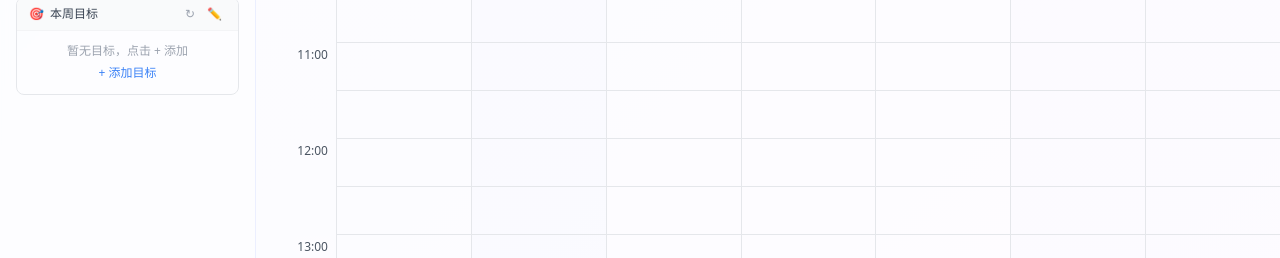
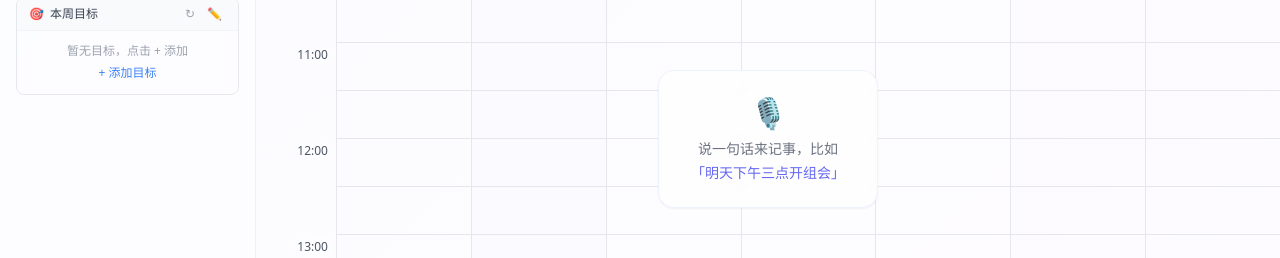
Before and after one commit to Yorushika114/CoreShift, a Next.js app: page / in a window 1280 px wide. Shown: the part 359-617 px from the top of the page. Built offline with nearby package versions, Linux system fonts and the light colour scheme; no server answers.

Commit message:
feat: 空日历增加语音引导提示，提升功能发现性

```diff
--- a/components/calendar/DayView.tsx
+++ b/components/calendar/DayView.tsx
@@ -118,6 +118,16 @@ export function DayView({ date, events, focusTime, onSlotClick, onEventClick }:
           style={{ height: `${48 * SLOT_HEIGHT}px` }}
           onClick={handleGridClick}
         >
+          {/* Empty state overlay */}
+          {timedEvents.length === 0 && allDayEvents.length === 0 && (
+            <div className="absolute inset-0 flex items-center justify-center pointer-events-none z-10">
+              <div className="text-center px-8 py-6 rounded-2xl bg-white/70 backdrop-blur-sm border border-indigo-100/50 shadow-sm">
+                <div className="text-3xl mb-2">🎙</div>
+                <p className="text-sm text-gray-500 mb-1">{t('emptyStateHint')}</p>
+                <p className="text-sm text-indigo-500 font-medium">「{t('emptyStateExample')}」</p>
+              </div>
+            </div>
+          )}
           {/* Time slots */}
           {Array.from({ length: 48 }, (_, i) => {
             const hour = Math.floor(i / 2);
--- a/components/calendar/WeekView.tsx
+++ b/components/calendar/WeekView.tsx
@@ -179,7 +179,17 @@ export function WeekView({
       </div>
 
       {/* Grid content */}
-      <div className="flex" style={{ height: `${48 * SLOT_HEIGHT}px` }}>
+      <div className="flex relative" style={{ height: `${48 * SLOT_HEIGHT}px` }}>
+        {/* Empty state overlay */}
+        {events.filter(e => !e.allDay).length === 0 && (
+          <div className="absolute inset-0 flex items-center justify-center pointer-events-none z-10">
+            <div className="text-center px-8 py-6 rounded-2xl bg-white/70 backdrop-blur-sm border border-indigo-100/50 shadow-sm">
+              <div className="text-3xl mb-2">🎙</div>
+              <p className="text-sm text-gray-500 mb-1">{t('emptyStateHint')}</p>
+              <p className="text-sm text-indigo-500 font-medium">「{t('emptyStateExample')}」</p>
+            </div>
+          </div>
+        )}
         {/* Time labels */}
         <div className="w-20 flex-shrink-0 relative">
           {Array.from({ length: 24 }, (_, hour) => (
--- a/lib/i18n.ts
+++ b/lib/i18n.ts
@@ -162,6 +162,8 @@ export const labels = {
     inlineCreateSaving: '保存中…',
     inlineCreateSuccess: '已创建',
     inlineCreateFailed: '创建失败，请重试',
+    emptyStateHint: '说一句话来记事，比如',
+    emptyStateExample: '明天下午三点开组会',
   },
   en: {
     settings: 'Settings',
@@ -314,6 +316,8 @@ export const labels = {
     inlineCreateSaving: 'Saving…',
     inlineCreateSuccess: 'Created',
     inlineCreateFailed: 'Failed to create, please retry',
+    emptyStateHint: 'Try saying something like',
+    emptyStateExample: 'Team meeting tomorrow at 3pm',
   },
 } as const;
 
```
